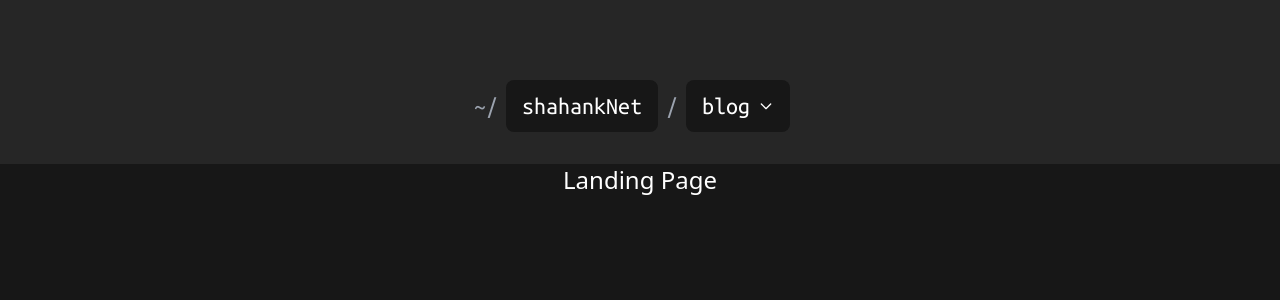
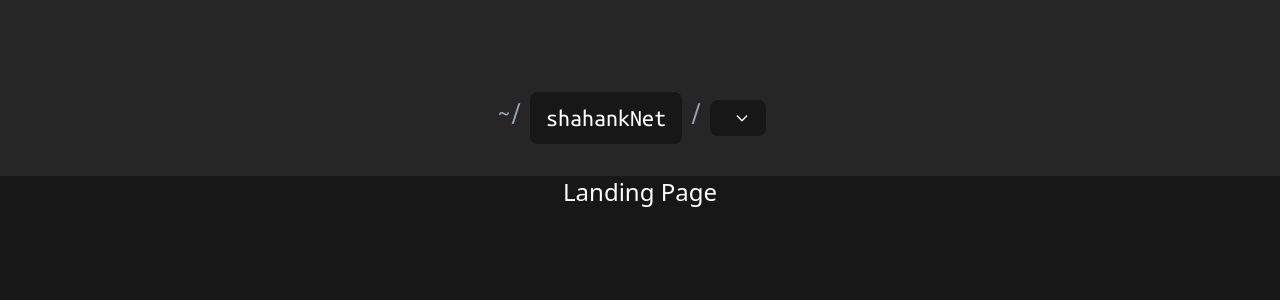
Before and after one commit to shahank42/shahankNet, a SvelteKit app: page / in a window 1280 px wide. Shown: the top 300 px of the page. Built offline with nearby package versions, Linux system fonts and the light colour scheme.

Commit message:
navbar works! (about 90%)

```diff
--- a/src/components/layout-components/navbar/breadcrumb-nav.svelte
+++ b/src/components/layout-components/navbar/breadcrumb-nav.svelte
@@ -1,36 +1,69 @@
 <script lang="ts">
+	import { page } from '$app/stores';
+
 	export let pages: string[] = [];
-	export let currentPage = '';
 
 	let navMenuShown = true;
 
 	const toggleNavMenu = () => {
 		navMenuShown = !navMenuShown;
 	};
+
+	let pagesToShow: string[];
+	let blogPages: string[];
+	let secondComponent: string | undefined;
+	let thirdComponent: string | undefined;
+
+	$: {
+		let urlComponents = $page.url.pathname.split('/').splice(1);
+		secondComponent = urlComponents[0];
+		thirdComponent = urlComponents[1];
+		pagesToShow = pages;
+		blogPages = ['0x00', '0x01', '0x02'];
+	}
 </script>
 
 <div class="flex w-full flex-col items-center">
 	<nav class="flex justify-between" aria-label="Breadcrumb">
-		<ol class="mb-3 inline-flex items-center">
+		<ol class="mb-3 inline-flex items-center flex-wrap justify-center">
 			<span class="font-ubuntu-mono mx-2 text-2xl text-gray-400">~/</span>
 
 			<li>
 				<div class="flex items-center">
+					<a href="/">
 						<button
 							id="dropdownProject"
 							data-dropdown-toggle="dropdown-project"
-						class="font-ubuntu-mono inline-flex items-center rounded-lg bg-neutral-900 px-4 py-2.5 text-center text-xl md:text-2xl font-normal text-white"
-						disabled
+							class="mt-3 font-ubuntu-mono inline-flex items-center rounded-lg bg-neutral-900 px-4 py-2.5 text-center text-xl md:text-2xl font-normal text-white"
 						>
 							shahankNet
 						</button>
+					</a>
 				</div>
 			</li>
 
 			<span class="font-ubuntu-mono mx-2 text-2xl text-gray-400">/</span>
 
+			{#if thirdComponent}
+				<li>
+					<div class="flex items-center mt-3">
+						<a href={`../${secondComponent}`}>
+							<button
+								id="dropdownProject"
+								data-dropdown-toggle="dropdown-project"
+								class="font-ubuntu-mono inline-flex items-center rounded-lg bg-neutral-900 px-4 py-2.5 text-center text-xl md:text-2xl font-normal text-white"
+							>
+								{secondComponent}
+							</button>
+						</a>
+					</div>
+				</li>
+
+				<span class="font-ubuntu-mono mx-2 text-2xl text-gray-400">/</span>
+
+				{#if secondComponent == 'blog'}
 					<li aria-current="page">
-				<div class="items-center">
+						<div class="items-center mt-3">
 							<button
 								id="dropdownDefaultButton"
 								data-dropdown-toggle="dropdown"
@@ -38,7 +71,7 @@
 								type="button"
 								on:click={toggleNavMenu}
 							>
-						{currentPage}
+								{thirdComponent}
 								<svg
 									class="ml-2 h-4 w-4"
 									aria-hidden="true"
@@ -62,11 +95,15 @@
 									'hidden'} divide-y divide-gray-100 rounded-lg bg-neutral-700 shadow"
 							>
 								<ul class="py-2 text-sm text-gray-200" aria-labelledby="dropdownDefaultButton">
-							{#each pages as pageName}
+									{#each blogPages as pageName}
 										<li>
 											<a
-										href="/{pageName}"
-										class="font-ubuntu-mono block px-4 py-2 text-xl md:text-2xl hover:bg-neutral-600 hover:text-white"
+												target="_self"
+												href={pageName}
+												class="font-ubuntu-mono block px-4 py-2 text-xl md:text-2xl {pageName ==
+												thirdComponent
+													? 'bg-blue-700'
+													: ' hover:bg-neutral-600 hover:text-white'}"
 											>
 												{pageName}
 											</a>
@@ -76,6 +113,59 @@
 							</div>
 						</div>
 					</li>
+				{/if}
+			{:else}
+				<li aria-current="page">
+					<div class="items-center mt-3">
+						<button
+							id="dropdownDefaultButton"
+							data-dropdown-toggle="dropdown"
+							class="font-ubuntu-mono inline-flex items-center rounded-lg bg-neutral-900 px-4 py-2.5 text-center text-xl md:text-2xl font-medium text-white hover:bg-neutral-700 focus:outline-none"
+							type="button"
+							on:click={toggleNavMenu}
+						>
+							{secondComponent}
+							<svg
+								class="ml-2 h-4 w-4"
+								aria-hidden="true"
+								fill="none"
+								stroke="currentColor"
+								viewBox="0 0 24 24"
+								xmlns="http://www.w3.org/2000/svg"
+							>
+								<path
+									stroke-linecap="round"
+									stroke-linejoin="round"
+									stroke-width="2"
+									d="M19 9l-7 7-7-7"
+								/>
+							</svg>
+						</button>
+
+						<div
+							id="dropdown"
+							class="fixed z-10 mt-2 {navMenuShown &&
+								'hidden'} divide-y divide-gray-100 rounded-lg bg-neutral-700 shadow"
+						>
+							<ul class="py-2 text-sm text-gray-200" aria-labelledby="dropdownDefaultButton">
+								{#each pagesToShow as pageName}
+									<li>
+										<a
+											href="/{pageName}"
+											class="font-ubuntu-mono block px-4 py-2 text-xl md:text-2xl {pageName ==
+											secondComponent
+												? 'bg-blue-700'
+												: ' hover:bg-neutral-600 hover:text-white'} "
+										>
+											{pageName}
+										</a>
+									</li>
+								{/each}
+							</ul>
+						</div>
+					</div>
+				</li>
+			{/if}
 		</ol>
 	</nav>
 </div>
--- a/src/components/layout-components/navbar/navbar.svelte
+++ b/src/components/layout-components/navbar/navbar.svelte
@@ -9,5 +9,5 @@
 </script>
 
 <div class="left-0 top-0 z-20 w-full bg-neutral-800 pr-6 pt-16 md:pt-20 pb-3 md:pb-5">
-	<BreadcrumbNav pages={['home', 'blog', 'portfolio', 'projects']} currentPage="blog" />
+	<BreadcrumbNav pages={['blog', 'portfolio', 'projects']} />
 </div>
```
Lines whose indentation alone changed are shown as unchanged.
